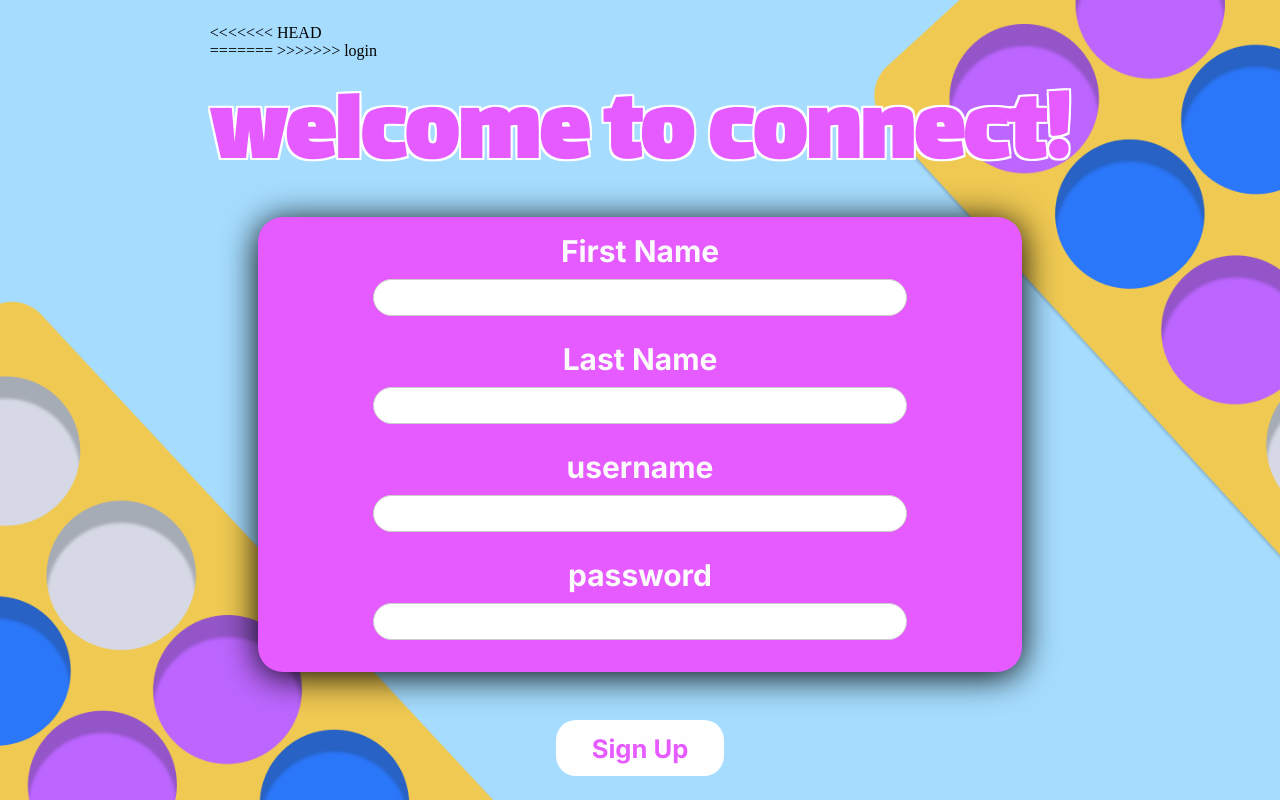
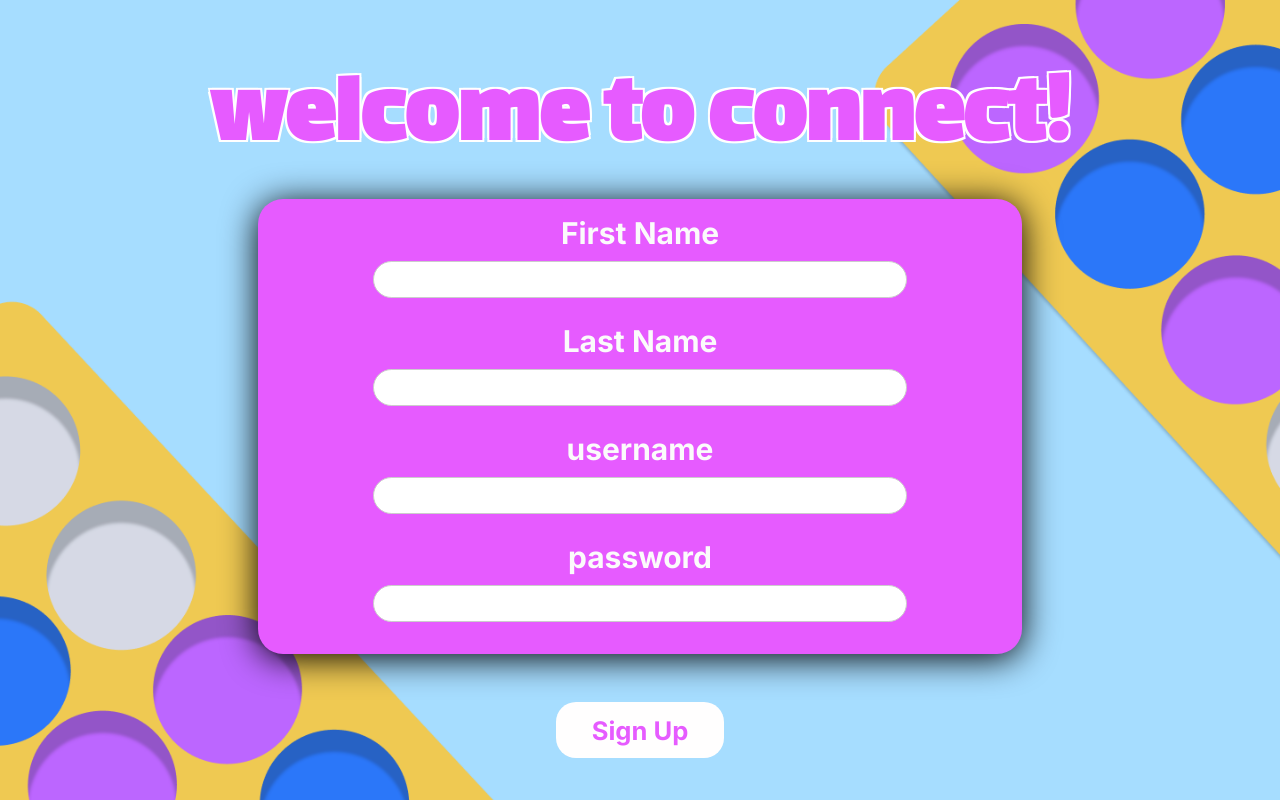
Before and after one commit to DanielChvat/CIS-17B-Connect4ProjectFinal, a PHP site: page /signup.php in a window 1280 px wide. Run offline with PHP 8.4, Linux system fonts and the light colour scheme.

Commit message:
fixed signup

```diff
--- a/Connect4ProjectWebGUI/signup.php
+++ b/Connect4ProjectWebGUI/signup.php
@@ -10,11 +10,7 @@
 
 <div class="signup-container">
     <?php include "signup-loginmethod.php" ?>
-<<<<<<< HEAD
     <form method = "POST">
-=======
-     <form method = "POST">
->>>>>>> login
         <div class="heading">
             <h1>welcome to connect!</h1>
         </div>
```
